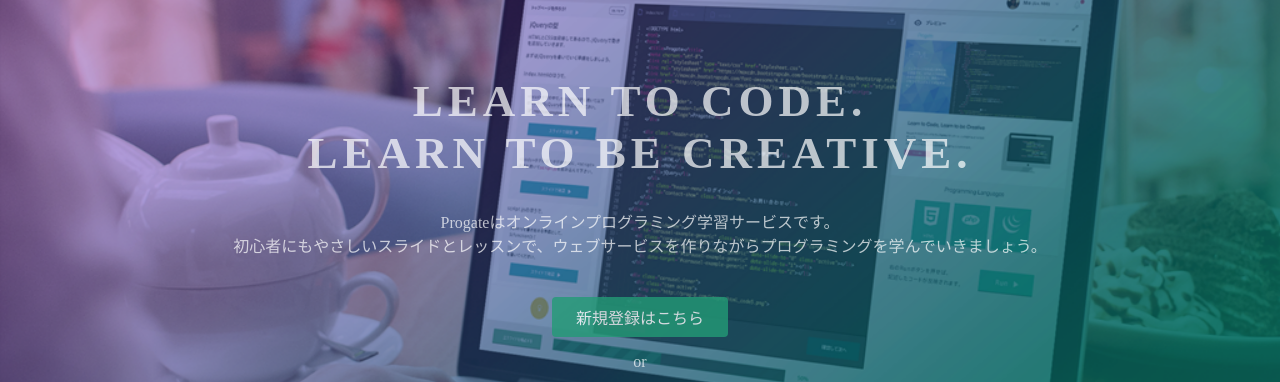
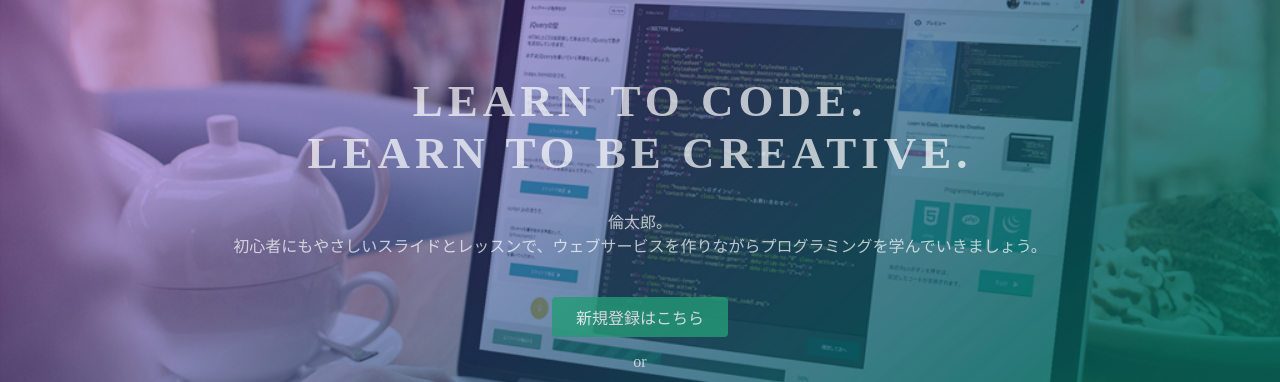
Before and after one commit to rin-taro/rin-taro.github.io, a plain HTML site: page index.html in a window 1280 px wide. Shown: the part 135-517 px from the top of the page. Drawn offline with Linux system fonts and the light colour scheme.

Commit message:
Update index.html

```diff
--- a/index.html
+++ b/index.html
@@ -3,7 +3,7 @@
 <head>
   <meta charset="utf-8">
   <meta name="viewport" content="width=device-width, initial-scale=1.0">
-  <title>Progate</title>
+  <title>Rin</title>
   <link href="https://maxcdn.bootstrapcdn.com/font-awesome/4.7.0/css/font-awesome.min.css" rel="stylesheet" integrity="sha384-wvfXpqpZZVQGK6TAh5PVlGOfQNHSoD2xbE+QkPxCAFlNEevoEH3Sl0sibVcOQVnN" crossorigin="anonymous">
   <link rel="stylesheet" type="text/css" href="stylesheet.css">
 </head>
@@ -24,7 +24,7 @@
   <div class="top-wrapper">
     <div class="container">
       <h1>LEARN TO CODE.<br>LEARN TO BE CREATIVE.</h1>
-      <p>Progateはオンラインプログラミング学習サービスです。<br>初心者にもやさしいスライドとレッスンで、ウェブサービスを作りながらプログラミングを学んでいきましょう。</p>
+      <p>倫太郎。<br>初心者にもやさしいスライドとレッスンで、ウェブサービスを作りながらプログラミングを学んでいきましょう。</p>
       <div class="btn-wrapper">
         <a href="#" class="btn signup">新規登録はこちら</a>
         <p>or</p>
```
